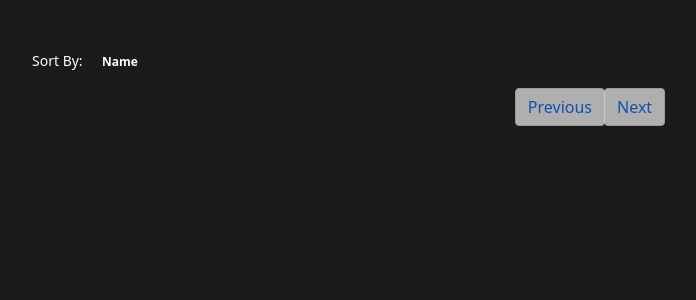
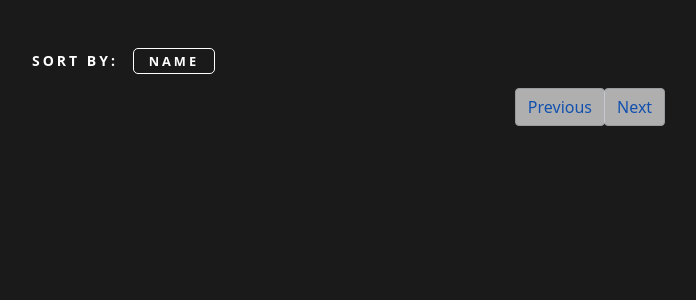
Before and after one commit to misterrager8/musicAnalyzer, a Flask app: page /songs_ in a window 1280 px wide. Shown: the part 64-364 px from the top of the page, without its empty margins (50-746 px from the left). Run offline with Flask 2, Linux system fonts and the light colour scheme; the visitor is signed in with stand-in values (Sample User, id 1); data comes from the database, SQL or seed files in the repository; data that the repository does not hold is empty.

Commit message:
More CSS tweaks

```diff
--- a/musicAnalyzer/static/css/main.css
+++ b/musicAnalyzer/static/css/main.css
@@ -3,9 +3,12 @@
   text-transform: uppercase;
   font-weight: bold; }
 
-  .border-custom {
+  .border-custom, .card-body {
     border: 1px solid white;
     border-radius: 5px; }
+
+    .card {
+      border: 0; }
 
       a, a:hover {
         color: inherit;
@@ -33,3 +36,12 @@
                 border: 1px solid white;
                 border-radius: 5px;
                 padding: 5px 10px; }
+
+                .badge-custom {
+                  border: 1px solid white;
+                  border-radius: 5px;
+                  letter-spacing: 3px;
+                  text-transform: uppercase;
+                  font-weight: bold;
+                  font-size: 0.8em;
+                  padding: 3px 15px; }
--- a/musicAnalyzer/static/main.js
+++ b/musicAnalyzer/static/main.js
@@ -4,7 +4,7 @@ function refreshPage() {
 }
 
 function toggleDiv(divId) {
-    $('#' + divId).toggle();
+    $('#' + divId).fadeToggle(150);
 }
 
 function userEdit() {
--- a/musicAnalyzer/static/main.scss
+++ b/musicAnalyzer/static/main.scss
@@ -15,7 +15,9 @@ $body-txt: white;
 }
 
 .font-custom { @include font-custom; }
-.border-custom { @include border-custom; }
+.border-custom, .card-body { @include border-custom; }
+
+.card { border: 0;}
 
 a, a:hover {
     color: inherit;
@@ -44,3 +46,10 @@ body, .card, .input-custom, .btn-custom:hover, .modal-content {
     @include border-custom;
     padding: 5px 10px;
 }
+
+.badge-custom {
+    @include border-custom;
+    @include font-custom;
+    font-size: 0.8em;
+    padding: 3px 15px;
+}
--- a/musicAnalyzer/templates/macros.html
+++ b/musicAnalyzer/templates/macros.html
@@ -89,25 +89,25 @@
 <!--SORTERS-->
 {% macro artist_sorter() %}
 <div>
-  <span class="small me-2">Sort By: </span>
-  {% if order_by != 'name' %} <a class="badge badge-custom" href="{{ url_for('artists.artists_', order_by='name') }}">Name</a>{% endif %}
-  {% if order_by != 'id desc' %} <a class="badge badge-custom" href="{{ url_for('artists.artists_', order_by='id desc') }}">Recently Added</a>{% endif %}
+  <span class="small font-custom me-2">Sort By: </span>
+  {% if order_by != 'name' %} <a class="badge-custom" href="{{ url_for('artists.artists_', order_by='name') }}">Name</a>{% endif %}
+  {% if order_by != 'id desc' %} <a class="badge-custom" href="{{ url_for('artists.artists_', order_by='id desc') }}">Recently Added</a>{% endif %}
 </div>
 {% endmacro %}
 
 {% macro album_sorter() %}
 <div>
-  <span class="small me-2">Sort By: </span>
-  {% if order_by != 'title' %} <a class="badge badge-custom" href="{{ url_for('albums.albums_', order_by='title') }}">Title</a>{% endif %}
-  {% if order_by != 'release_date desc' %} <a class="badge badge-custom" href="{{ url_for('albums.albums_', order_by='release_date desc') }}">Year</a>{% endif %}
+  <span class="small font-custom me-2">Sort By: </span>
+  {% if order_by != 'title' %} <a class="badge-custom" href="{{ url_for('albums.albums_', order_by='title') }}">Title</a>{% endif %}
+  {% if order_by != 'release_date desc' %} <a class="badge-custom" href="{{ url_for('albums.albums_', order_by='release_date desc') }}">Year</a>{% endif %}
 </div>
 {% endmacro %}
 
 {% macro song_sorter() %}
 <div>
-  <span class="small me-2">Sort By: </span>
-  {% if order_by != 'name' %} <a class="badge badge-custom" href="{{ url_for('songs.songs_', order_by='name') }}">Name</a>{% endif %}
-  {% if order_by != 'id desc' %} <a class="badge badge-custom" href="{{ url_for('songs.songs_', order_by='id desc') }}">Recently Added</a>{% endif %}
+  <span class="small font-custom me-2">Sort By: </span>
+  {% if order_by != 'name' %} <a class="badge-custom" href="{{ url_for('songs.songs_', order_by='name') }}">Name</a>{% endif %}
+  {% if order_by != 'id desc' %} <a class="badge-custom" href="{{ url_for('songs.songs_', order_by='id desc') }}">Recently Added</a>{% endif %}
 </div>
 {% endmacro %}
 
```
Also changed, not shown: musicAnalyzer/templates/artist.html (+6 -6 lines). Lines whose indentation alone changed are shown as unchanged.
